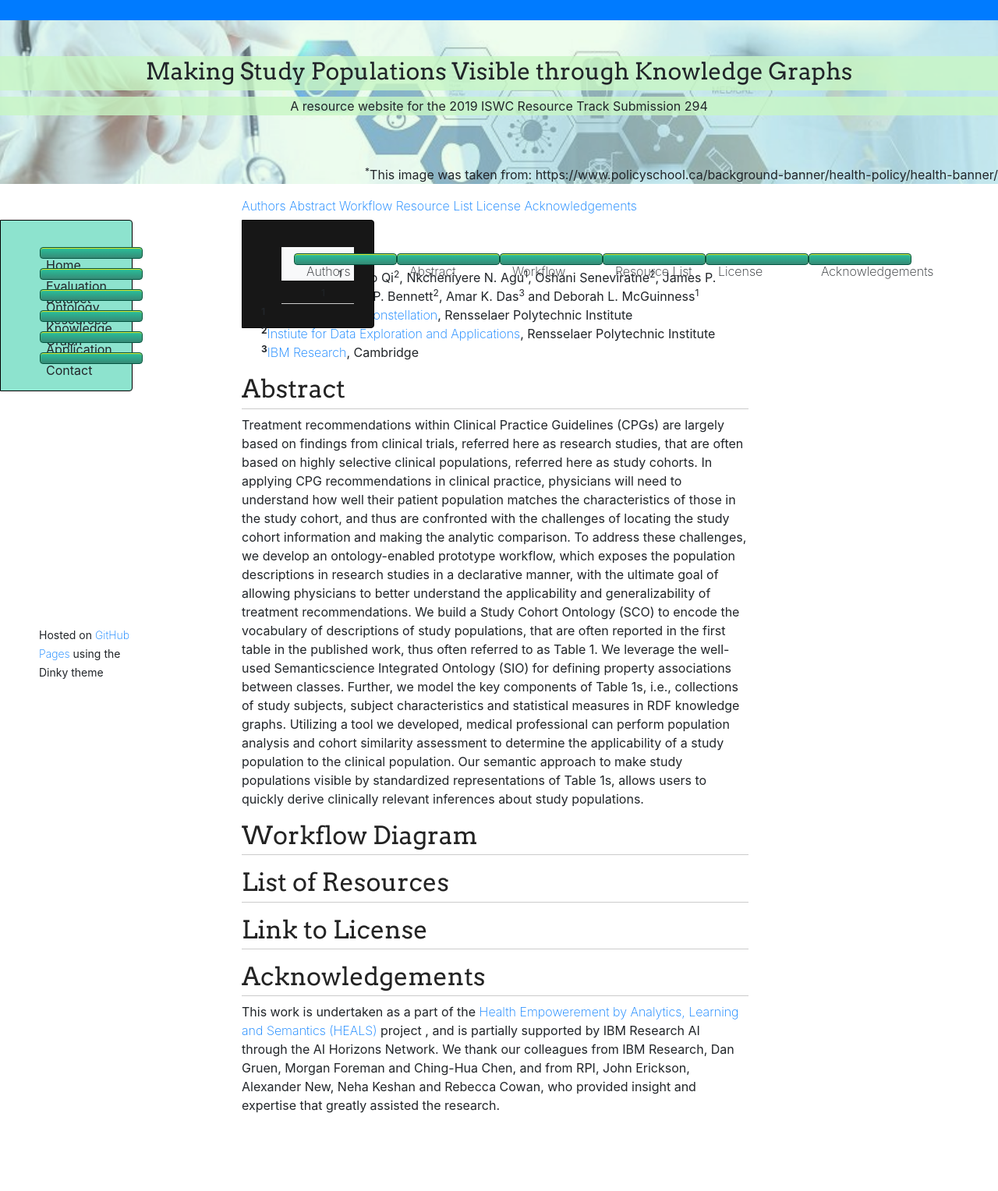
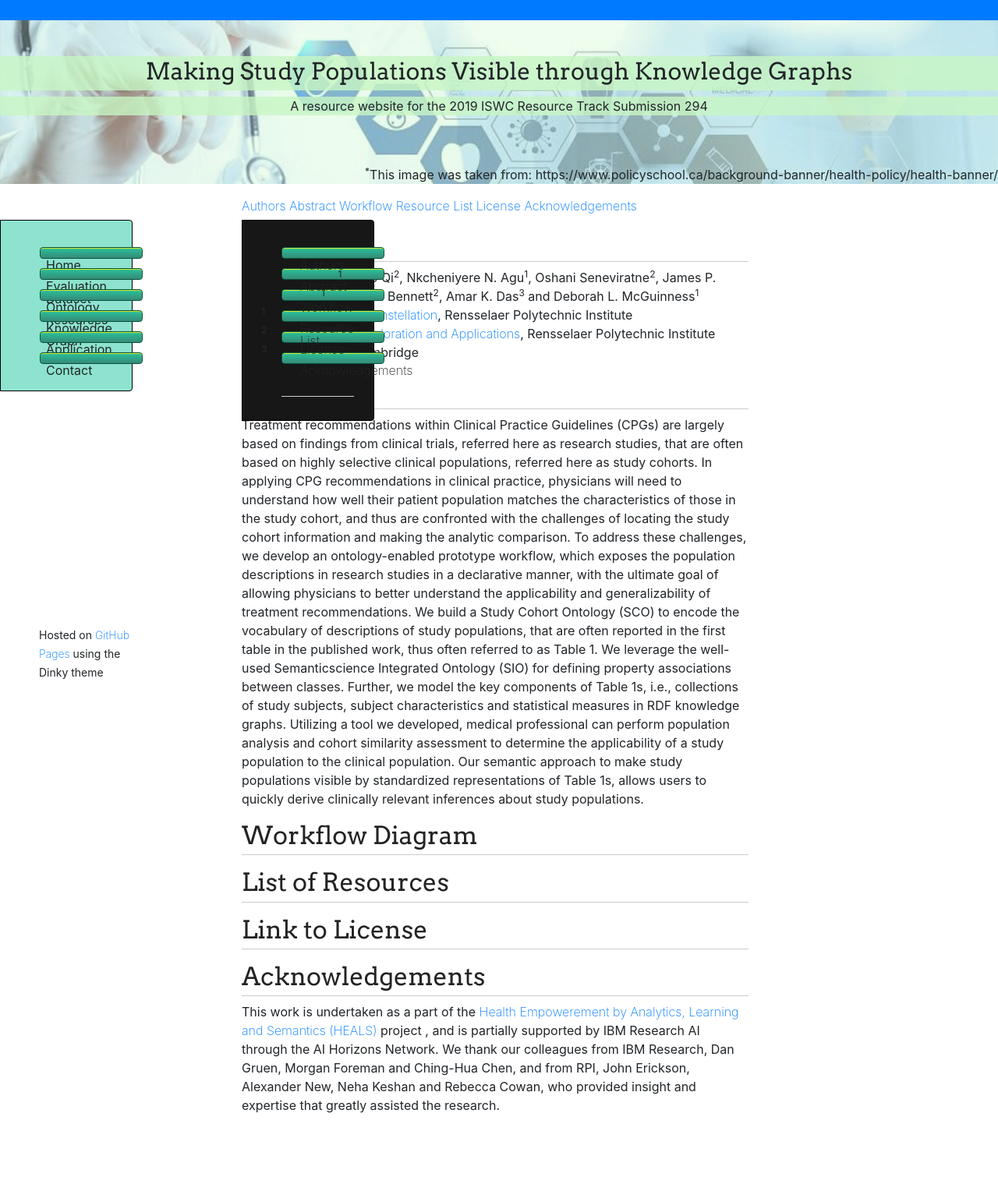
Before and after one commit to tetherless-world/study-cohort-ontology, a Jekyll site: the page built from index.md, in a window 1280 px wide. Shown: the whole page at 78% size. Built offline with Jekyll 4.4.1, drawn with Linux system fonts in a browser that asks for light colours; nearby versions of some CDN libraries; our own code applies the rules of GitHub Pages for plain Markdown files; library files that are not in the unit come from our copies.

Commit message:
Update index.md

```diff
--- a/index.md
+++ b/index.md
@@ -1,6 +1,5 @@
 <header>
-    <nav class="navbar navbar-expand-sm bg-light">
-        <ul class="navbar-nav">
+    <nav class="nav2">
             <li class="nav-item">
                 <a class="nav-link js-scroll-trigger" href="{{'authors' | absolute_url}}">Authors</a>
             </li>
@@ -19,7 +18,6 @@
             <li class="nav-item">
                 <a class="nav-link js-scroll-trigger" href="{{'acknowledgements' | absolute_url}}">Acknowledgements</a>
             </li>
-        </ul>
     </nav>
     <div class="my-auto">
         <br/>
@@ -27,8 +25,7 @@
     </div>
 </header>
 
-
-[Authors](#authors)      [Abstract](#abstract)    [Workflow](#workflow)      [Resource List](#resources)         [License](#license)         [Acknowledgements](#acknowledgements)
+[Authors](#authors) [Abstract](#abstract) [Workflow](#workflow) [Resource List](#resources) [License](#license)  [Acknowledgements](#acknowledgements)
 
 <article class="mb-5" id="authors">
 <content>
```
